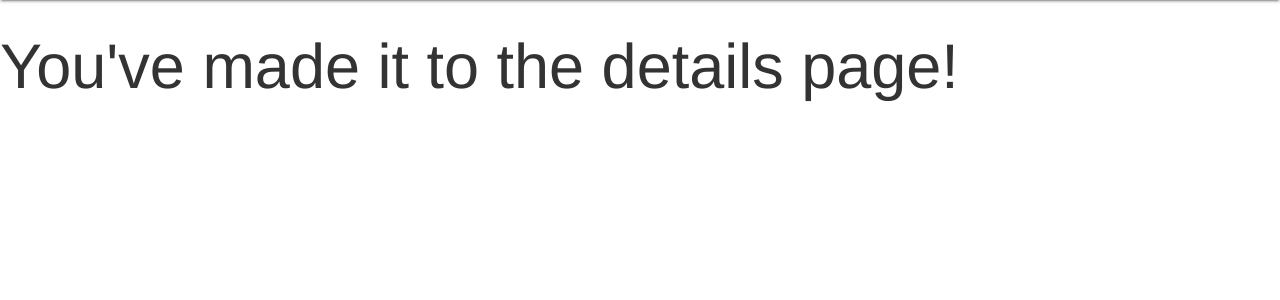
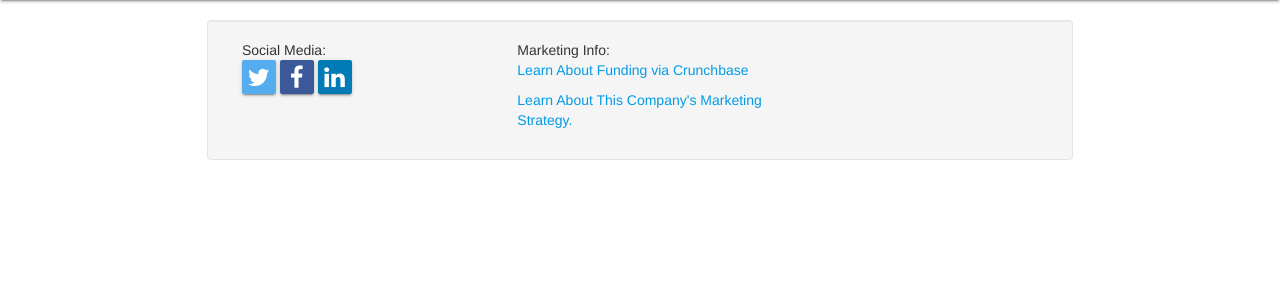
Before and after one commit to dmsproduct/watchdog, a Django app: template main/templates/main/details.html in a window 1280 px wide. Shown: the part 64-364 px from the top of the page. Run offline with Django 3.2, Linux system fonts and the light colour scheme; the template is opened without the code that fills it, so the values that code supplies are empty; some libraries are stand-ins or nearby versions.

```diff
--- a/main/templates/main/base.html
+++ b/main/templates/main/base.html
@@ -5,7 +5,8 @@
     <title>Watchdog - Competitor Tracking</title>
     {% load staticfiles %}
     <link rel="stylesheet" href="https://maxcdn.bootstrapcdn.com/bootstrap/3.3.7/css/bootstrap.min.css">
-     <link rel="stylesheet" href="https://cdnjs.cloudflare.com/ajax/libs/materialize/0.97.8/css/materialize.min.css">
+    <link rel="stylesheet" href="https://cdnjs.cloudflare.com/ajax/libs/materialize/0.97.8/css/materialize.min.css">
+    <link rel="stylesheet" href="https://maxcdn.bootstrapcdn.com/font-awesome/4.7.0/css/font-awesome.min.css">
     <link href="https://fonts.googleapis.com/css?family=Raleway" rel="stylesheet">
     <link rel="stylesheet" href="{% static 'main/styles.css'%}">
     <link rel="stylesheet" href="{% static 'main/social.css'%}">
--- a/main/templates/main/details.html
+++ b/main/templates/main/details.html
@@ -1,5 +1,27 @@
 {% extends 'main/base.html' %}
 
 {% block body %}
-    <h1>You've made it to the details page!</h1>
+    <div class="container">
+        <div class="col-xs-12 col-sm-12 col-md-12 col-lg-12 well">
+            <div class="col-lg-4">
+                <strong>Social Media:</strong><br>
+                <a class="btn btn-social-icon btn-twitter" href="{{ competitor.Twitter }}">
+                    <span class="fa fa-twitter"></span>
+                </a>
+                <a class="btn btn-social-icon btn-facebook" href="{{ competitor.Facebook }}">
+                    <span class="fa fa-facebook"></span>
+                </a>
+                <a class="btn btn-social-icon btn-linkedin" href="{{ competitor.LinkedIn }}">
+                    <span class="fa fa-linkedin"></span>
+                </a>
+            </div>
+            <div class="col-lg-4">
+                <strong>Marketing Info:</strong>
+                <p><a href="{{ competitor.Crunchbase }}" target="_blank">Learn About Funding via Crunchbase</a></p>
+                <p><a href="{{ competitor.Similarweb }}" target="_blank">Learn About This Company's Marketing Strategy.</a></p>
+            </div>
+        </div>
+    </div>
+
+    </div>
 {% endblock %}
```
Also changed, not shown: main/models.py (+6 -6 lines), main/views.py (+6 -1 lines), main/migrations/0006_auto_20161114_1915.py (added), media/kollective_DlXkl9K.png (added), media/kollective_cfSGH5Q.png (added), media/kollective_fx4eOXj.png (added), media/kollective_z2Ah735.png (added).
